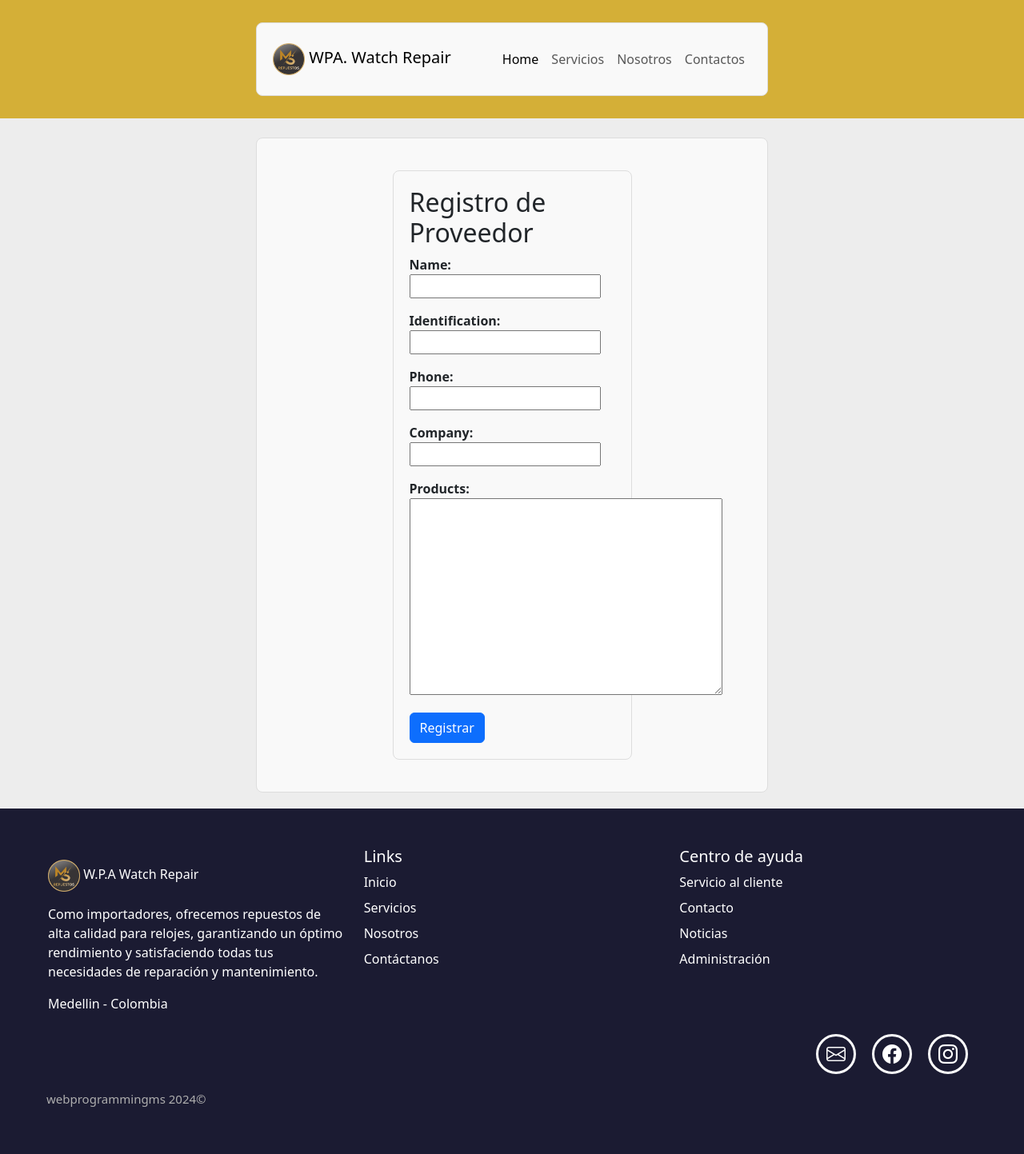
After one commit to wilder78/repositorioDjango, a Django app: page /register_supplier/ in a window 1280 px wide. The commit adds this page. Shown: the whole page at 80% size. Run offline with Django 5.2, Linux system fonts and the light colour scheme; some web fonts are replaced.

Commit message:
Final de las vistas a las paginas.

```diff
--- a/watchRepair/services/forms.py
+++ b/watchRepair/services/forms.py
@@ -1,5 +1,5 @@
 from django import forms
-from .models import MechanicalWatch, QuartzWatch, SmartWatch, Customer, Employee
+from .models import MechanicalWatch, QuartzWatch, SmartWatch, Customer, Employee, Supplier
 
 # ===============================/ Codigo formulario para registrar relojes /======================== #
 class MechanicalWatchForm(forms.ModelForm):
@@ -78,3 +78,23 @@ class EmployeeForm(forms.ModelForm):
         if Employee.objects.filter(identification=identification).exists():
             raise forms.ValidationError("Ya existe un empleado con esta identificación.")
         return identification
+
+# ===============================/ Codigo formulario para registrar proveedor /======================== #
+class SupplierForm(forms.ModelForm):
+    class Meta:
+        model = Supplier
+        fields = ['name', 'identification', 'phone', 'company', 'products']  # Campos visibles en el formulario
+
+    def clean_identification(self):
+        """Verifica si la identificación ya existe en la base de datos."""
+        identification = self.cleaned_data.get('identification')
+        if Supplier.exists_by_identification(identification):
+            raise forms.ValidationError("Ya existe un proveedor con esta identificación.")
+        return identification
+
+    def clean_company(self):
+        """Verifica que el nombre de la empresa no esté vacío."""
+        company = self.cleaned_data.get('company')
+        if not company.strip():
+            raise forms.ValidationError("El nombre de la empresa no puede estar vacío.")
+        return company
--- a/watchRepair/services/views.py
+++ b/watchRepair/services/views.py
@@ -48,6 +48,23 @@ def register_employee(request):
 
     return render(request, 'register_employee.html', {'form': form})
 
+
+# ===============================/ Página registrar proveedores /======================== #
+from django.shortcuts import render, redirect
+from .forms import SupplierForm
+
+def register_supplier(request):
+    if request.method == 'POST':
+        form = SupplierForm(request.POST)
+        if form.is_valid():
+            form.save()  # Guarda el proveedor en la base de datos
+            return redirect('home')  # Redirige a la página de inicio o éxito
+    else:
+        form = SupplierForm()  # Si no es POST, renderiza el formulario vacío
+
+    return render(request, 'register_supplier.html', {'form': form})
+
+
 # ===============================/ Página registrar relojes /======================== #
 from django.shortcuts import render, redirect
 from .forms import MechanicalWatchForm, QuartzWatchForm, SmartWatchForm
--- a/watchRepair/templates/bases/base.html
+++ b/watchRepair/templates/bases/base.html
@@ -59,13 +59,13 @@
                             <a class="nav-link active" aria-current="page" href="{% url 'home' %}">Home</a>
                         </li>
                         <li class="nav-item">
-                            <a class="nav-link" href="#">Servicios</a>
+                            <a class="nav-link" href="{% url 'services' %}">Servicios</a>
                         </li>
                         <li class="nav-item">
-                            <a class="nav-link" href="#">Nosotros</a>
+                            <a class="nav-link" href="{% url 'aboutUs' %}">Nosotros</a>
                         </li>
                         <li class="nav-item">
-                            <a class="nav-link" href="#">Contactos</a>
+                            <a class="nav-link" href="{% url 'contactUs' %}">Contactos</a>
                         </li>
                     </ul>
                 </div>
@@ -98,13 +98,13 @@
                         <a class="text-white text-decoration-none" href="{% url 'home' %}">Inicio</a>
                     </div>
                     <div class="mb-2">
-                        <a class="text-white text-decoration-none" href="#">Servicios</a>
+                        <a class="text-white text-decoration-none" href="{% url 'services' %}">Servicios</a>
                     </div>
                     <div class="mb-2">
-                        <a class="text-white text-decoration-none" href="#">Nosotros</a>
+                        <a class="text-white text-decoration-none" href="{% url 'aboutUs' %}">Nosotros</a>
                     </div>
                     <div class="mb-2">
-                        <a class="text-white text-decoration-none" href="#">Contáctanos</a>
+                        <a class="text-white text-decoration-none" href="{% url 'contactUs' %}">Contáctanos</a>
                     </div>
                 </div>
                 <div class="col-sm-12 col-md-4 col-lg-4">
--- a/watchRepair/templates/home.html
+++ b/watchRepair/templates/home.html
@@ -66,7 +66,7 @@
                     <p>Nuestro equipo técnico garantiza un servicio de alta calidad para optimizar el rendimiento y la
                         durabilidad de tus relojes.</p>
                     <div class="badges-container">
-                        <a href="pages/productos.html"><button type="button" class="btn btn-warning">Reparación</button></a>
+                        <a href="{% url 'services' %}"><button type="button" class="btn btn-warning">Reparación</button></a>
                     </div>
                 </div>
                 <!-- Repuestos -->
@@ -76,7 +76,7 @@
                     <p>"Traemos repuestos de primera calidad diseñados para optimizar el rendimiento y prolongar la vida
                         útil de relojes de diferentes marcas."</p>
                     <div class="badges-container">
-                        <a href="pages/productosTwo.html"><button type="button"
+                        <a href="{% url 'contactUs' %}"><button type="button"
                                 class="btn btn-warning">Repuestos</button></a>
                     </div>
                 </div>
@@ -87,7 +87,7 @@
                     <p>"Nuestro equipo está siempre disponible para asesorarte sobre nuestros servicios y ayudarte a
                         descubrir nuestro catálogo de productos."</p>
                     <div class="badges-container">
-                        <a href="pages/contactanos.html"><button type="button" class="btn btn-warning">Atención</button></a>
+                        <a href="{% url 'contactUs' %}"><button type="button" class="btn btn-warning">Atención</button></a>
                     </div>
                 </div>
 
--- /dev/null
+++ b/watchRepair/templates/register_supplier.html
@@ -0,0 +1,17 @@
+{% extends "bases/base.html" %}
+{% load static %} <!-- Cargar archivos estáticos -->
+
+{% block title %}Registrar Proveedor - Watch Repair{% endblock %}
+
+{% block content %}
+    <div class="container">
+        <h2>Registro de Proveedor</h2>
+        <form method="post">
+            {% csrf_token %}
+            <div class="form-group">
+                {{ form.as_p }}  <!-- Renderiza el formulario con estilos -->
+            </div>
+            <button type="submit" class="btn btn-primary">Registrar</button>
+        </form>
+    </div>
+{% endblock %}
--- a/watchRepair/watchRepair/urls.py
+++ b/watchRepair/watchRepair/urls.py
@@ -16,7 +16,7 @@ Including another URLconf
 """
 from django.contrib import admin
 from django.urls import path
-from services.views import home, aboutUs, contactUs, services, register_customer, register_employee, register_watch  # Importamos las nuevas vistas
+from services.views import home, aboutUs, contactUs, services, register_customer, register_employee, register_watch, register_supplier  # Importamos las nuevas vistas
 
 urlpatterns = [
     path('', home, name='home'),
@@ -26,5 +26,6 @@ urlpatterns = [
     path('register_customer/', register_customer, name='register_customer'),
     path('register_employee/', register_employee, name='register_employee'),
     path("register_watch/", register_watch, name="register_watch"),  # Ruta para registrar relojes
+    path('register_supplier/', register_supplier, name='register_supplier'),
     path('admin/', admin.site.urls),
 ]
```
